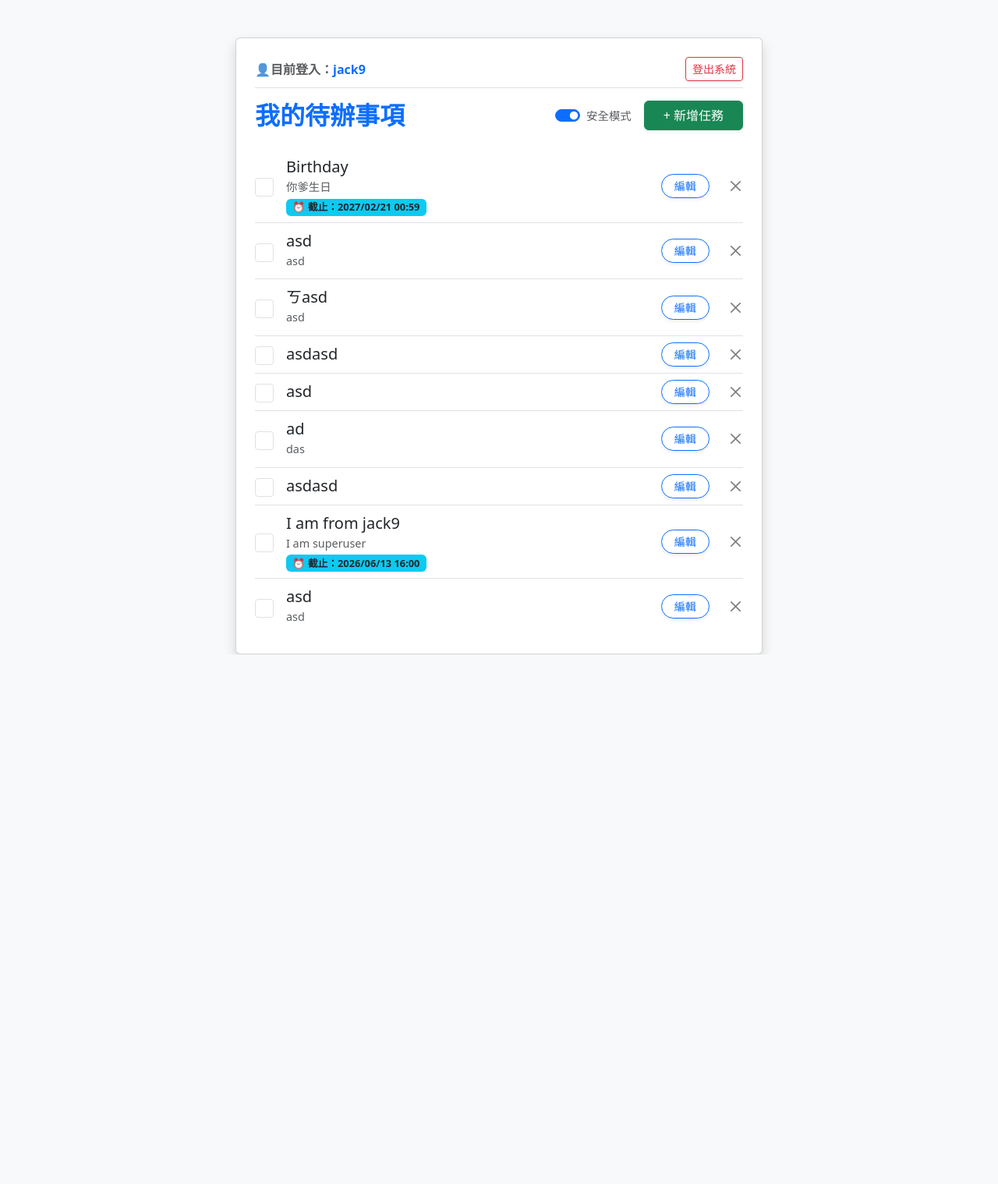
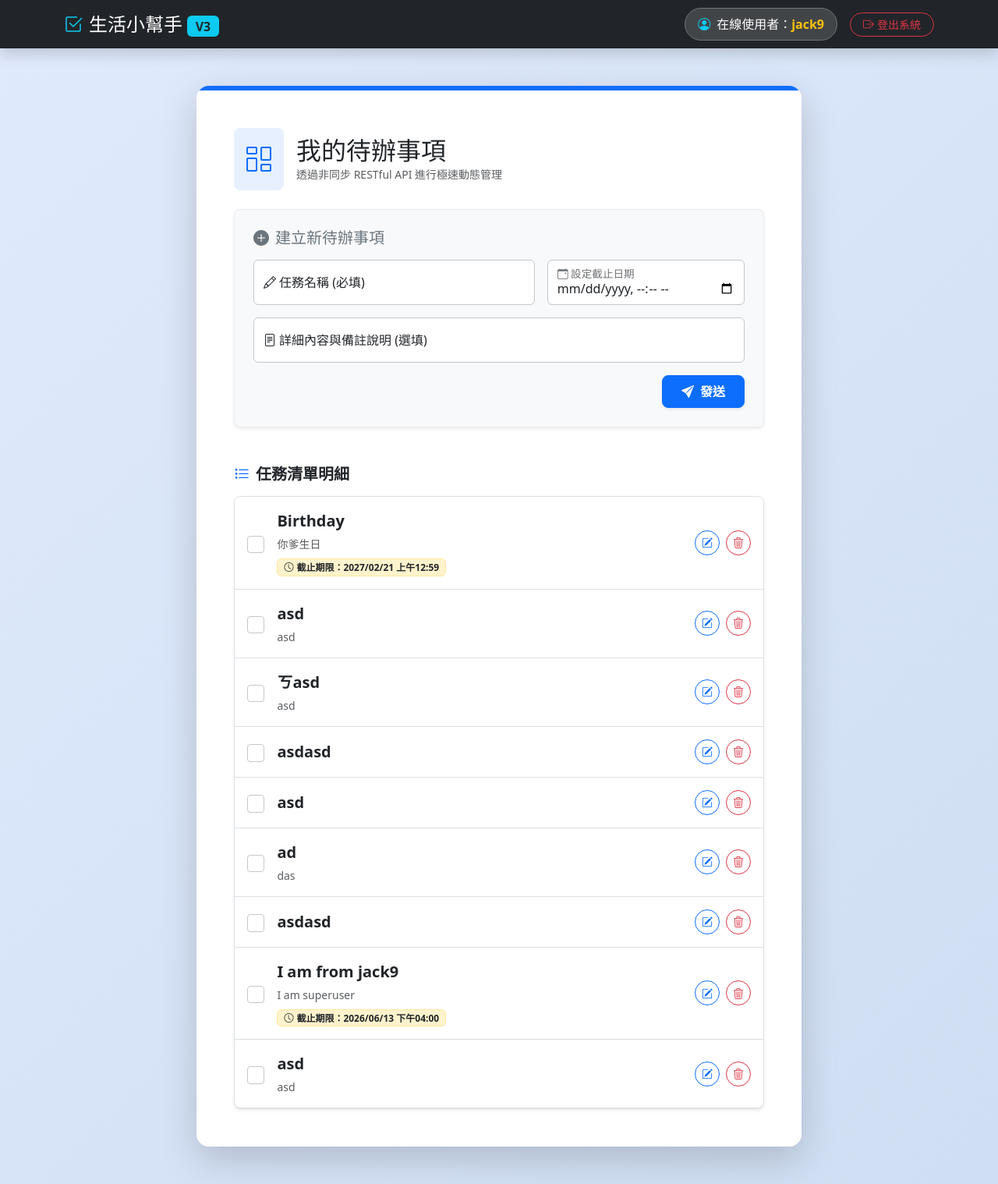
Before and after one commit to jack7164/django_hw3-prj_B3401150, a Django app: page / in a window 1280 px wide. Shown: the whole page at 78% size. Before the commit the page ends 839 px from the top, so only its background shows below. Run offline with Django 5.2, Linux system fonts and the light colour scheme; a user stored in the database is signed in; data comes from the database, SQL or seed files in the repository; both versions use the stored data as it was after the commit; some libraries are stand-ins or nearby versions.

Commit message:
template renew

```diff
--- a/todo_app/serializers.py
+++ b/todo_app/serializers.py
@@ -6,7 +6,7 @@ from .models import Todo
 class TodoSerializer(serializers.ModelSerializer):
     class Meta:
         model = Todo
-        fields = ['id', 'title', 'is_completed', 'created_at', 'deadline']
+        fields = ['id', 'title','content', 'is_completed', 'created_at', 'deadline']
 
     def validate_deadline(self, value):
         #負責驗證截止日期
--- a/todo_app/templates/todo.html
+++ b/todo_app/templates/todo.html
@@ -3,185 +3,269 @@
 <head>
     <meta charset="UTF-8">
     <meta name="viewport" content="width=device-width, initial-scale=1.0">
-    <title>待辦事項清單</title>
+    <title>智慧生活小幫手 V3 - 控制台</title>
     <link href="https://cdn.jsdelivr.net/npm/bootstrap@5.3.0/dist/css/bootstrap.min.css" rel="stylesheet">
+    <link href="https://cdn.jsdelivr.net/npm/bootstrap-icons@1.11.3/font/bootstrap-icons.min.css" rel="stylesheet">
     <style>
+        /* 精緻的高質感漸層背景 */
+        body {
+            background: linear-gradient(135deg, #e0eafc 0%, #cfdef3 100%);
+            min-vh-100: 100vh;
+        }
+        /* 任務已完成的刪除線與淡化效果 */
         .completed-text {
             text-decoration: line-through;
-            color: #6c757d;
+            color: #adb5bd;
         }
+        /* 列表項目的微動態懸浮效果 */
         .todo-item {
-            transition: all 0.2s;
+            transition: all 0.25s ease;
         }
         .todo-item:hover {
             background-color: #f8f9fa;
+            transform: translateY(-2px);
+            box-shadow: 0 4px 8px rgba(0,0,0,0.05) !important;
+        }
+        /* 膠囊帳戶標籤樣式 */
+        .user-badge {
+            background-color: rgba(255, 255, 255, 0.15);
+            backdrop-filter: blur(5px);
         }
     </style>
 </head>
-<body class="bg-light">
+<body>
 
-<div class="container mt-5" style="max-width: 700px;">
-    <div class="card shadow">
-        <div class="card-body p-4">
-
-            <div class="d-flex justify-content-between align-items-center mb-3 pb-2 border-bottom">
-                <span class="text-muted fw-bold">
-                    👤目前登入：<span class="text-primary">{{ request.user.username }}</span>
+<nav class="navbar navbar-expand-lg navbar-dark bg-dark shadow mb-4 sticky-top">
+    <div class="container">
+        <a class="navbar-brand fw-extrabold fs-4 text-white" href="#">
+            <i class="bi bi-check2-square text-info me-2"></i>生活小幫手 <span class="badge bg-info text-dark fs-6 align-middle">V3</span>
+        </a>
+        <div class="d-flex align-items-center">
+            <span class="navbar-text text-white me-3 px-3 py-2 rounded-pill user-badge border border-secondary">
+                <i class="bi bi-person-circle text-info me-2"></i>在線使用者：<strong class="text-warning">{{ request.user.username }}</strong>
             </span>
             <form action="{% url 'logout' %}" method="POST" class="m-0">
                 {% csrf_token %}
-                    <button type="submit" class="btn btn-sm btn-outline-danger shadow-sm">登出系統</button>
+                <button type="submit" class="btn btn-sm btn-outline-danger rounded-pill px-3 shadow-sm">
+                    <i class="bi bi-box-arrow-right me-1"></i>登出系統
+                </button>
             </form>
         </div>
+    </div>
+</nav>
 
-            <div class="d-flex justify-content-between align-items-center mb-4">
-                <h2 class="fw-bold text-primary mb-0">我的待辦事項</h2>
+<div class="container my-5" style="max-width: 800px;">
+    <div class="card border-0 shadow-lg rounded-4 overflow-hidden">
 
-                <div class="d-flex align-items-center">
-                    <div class="form-check form-switch me-3 mb-0">
-                        <input class="form-check-input" type="checkbox" id="SafeModeToggle" style="cursor: pointer;">
-                        <script>
-                            document.getElementById('SafeModeToggle').checked = true; // 預設開啟安全模式
-                        </script>
-                        <label class="form-check-label text-muted" for="SafeModeToggle" style="cursor: pointer; font-size: 0.9rem;">
-                        安全模式
-                        </label>
+        <div class="bg-primary" style="height: 6px;"></div>
+
+        <div class="card-body p-4 p-md-5 bg-white">
+
+            <div class="d-flex align-items-center mb-4">
+                <div class="bg-primary bg-opacity-10 p-3 rounded-3 me-3 text-primary">
+                    <i class="bi bi-columns-gap fs-2"></i>
                 </div>
-
-                    <a href="{% url 'add_todo_page' %}" class="btn btn-success px-4 shadow-sm">+ 新增任務</a>
+                <div>
+                    <h2 class="fw-black text-dark m-0">我的待辦事項</h2>
+                    <p class="text-muted m-0 small">透過非同步 RESTful API 進行極速動態管理</p>
                 </div>
             </div>
 
-            <div class="list-group list-group-flush" id="taskList">
-                {% for task in todos %}
-                    <div class="list-group-item d-flex justify-content-between align-items-center px-0 todo-item"
-                         id="todo-{{ task.id }}">
-
-                        <div class="d-flex align-items-center flex-grow-1">
-                            <input class="form-check-input me-3" type="checkbox"
-                                style="width: 1.5rem; height: 1.5rem; cursor: pointer;"
-                                onchange="handleTaskCheck({{ task.id }}, this)"
-                                {% if task.is_completed %}checked{% endif %}>
-
-                            <div class="d-flex flex-column">
-                                <span class="fs-5 {% if task.is_completed %}completed-text{% endif %}" id="title-{{ task.id }}">
-                                    {{ task.title }}
-                                </span>
-                                {% if task.content %}
-                                <span class="text-muted mb-1" style="font-size: 0.9rem;">
-                                    {{ task.content }}
-                                </span>
-                                {% endif %}
-                                {% if task.deadline %}
-                                <span class="badge bg-info text-dark align-self-start" style="font-size: 0.8rem;">
-                                    ⏰ 截止：{{ task.deadline|date:"Y/m/d H:i" }}
-                                </span>
-                                {% endif %}
+            <div class="card border border-light-subtle bg-light rounded-3 mb-5 shadow-sm">
+                <div class="card-body p-4">
+                    <h5 class="card-title text-secondary mb-3"><i class="bi bi-plus-circle-fill me-2"></i>建立新待辦事項</h5>
+                    <form id="apiAddForm">
+                        <div class="row g-3">
+                            <div class="col-md-7">
+                                <div class="form-floating">
+                                    <input type="text" id="apiTitle" class="form-control border-secondary-subtle" placeholder="任務名稱" required>
+                                    <label for="apiTitle"><i class="bi bi-pencil me-1"></i>任務名稱 (必填)</label>
+                                </div>
+                            </div>
+                            <div class="col-md-5">
+                                <div class="form-floating">
+                                    <input type="datetime-local" id="apiDeadline" class="form-control border-secondary-subtle">
+                                    <label for="apiDeadline"><i class="bi bi-calendar-event me-1"></i>設定截止日期</label>
+                                </div>
+                            </div>
+                            <div class="col-12">
+                                <div class="form-floating">
+                                    <input type="text" id="apiContent" class="form-control border-secondary-subtle" placeholder="詳細內容">
+                                    <label for="apiContent"><i class="bi bi-file-text me-1"></i>詳細內容與備註說明 (選填)</label>
+                                </div>
+                            </div>
+                            <div class="col-12 text-end">
+                                <button type="submit" class="btn btn-primary px-4 py-2 rounded-3 shadow-sm fw-bold">
+                                    <i class="bi bi-send-fill me-2"></i>發送
+                                </button>
+                            </div>
+                        </div>
+                    </form>
                 </div>
             </div>
 
-                        <a href="{% url 'edit_todo_page' task.id %}" class="btn btn-sm btn-outline-primary me-2 px-3 shadow-sm" style="border-radius: 20px;">
-                            編輯
-                        </a>
+            <h5 class="text-dark fw-bold mb-3 d-flex justify-content-between align-items-center">
+                <span><i class="bi bi-list-task me-2 text-primary"></i>任務清單明細</span>
+            </h5>
 
-                        <button type="button" class="btn-close ms-3" aria-label="Delete"
-                                onclick="deleteTask({{ task.id }})" style="font-size: 0.8rem;"></button>
+            <div class="list-group list-group-flush border rounded-3 overflow-hidden shadow-sm" id="taskList">
+                <div class="text-center py-5 text-muted" id="loadingMsg">
+                    <div class="spinner-border spinner-border-sm text-primary me-2" role="status"></div>
+                    正在與安全雲端資料庫同步中...
                 </div>
-                {% endfor %}
             </div>
 
-            <div id="emptyMessage" class="text-center py-5 text-muted d-none">
-                <p class="fs-5 mb-0">目前沒有待辦事項，休息一下吧！</p>
+            <div id="emptyMessage" class="text-center py-5 text-muted d-none bg-light rounded-3 border border-dashed mt-3">
+                <i class="bi bi-emoji-smile fs-1 text-secondary mb-2 d-block"></i>
+                <p class="fs-5 fw-medium mb-1 text-dark">太棒了！目前沒有任何未辦事項</p>
+                <p class="small text-muted mb-0">您可以利用上方表單隨時指派全新任務</p>
             </div>
 
         </div>
     </div>
 </div>
 
-{% csrf_token %}
+<script>
+    document.addEventListener('DOMContentLoaded', loadTasks);
 
-<script>
-    const csrftoken = document.querySelector('[name=csrfmiddlewaretoken]').value;
-    const deleteModeToggle = document.getElementById('deleteModeToggle');
+    // [API: GET] 讀取任務
+    function loadTasks() {
+        fetch('/api/todos/')
+            .then(response => response.json())
+            .then(data => {
+                document.getElementById('loadingMsg').classList.add('d-none');
+                const taskList = document.getElementById('taskList');
+                taskList.innerHTML = '';
 
-    // 頁面載入時檢查是否為空
-    document.addEventListener('DOMContentLoaded', () => {
-        checkEmptyState();
+                if (data.data.length === 0) {
+                    document.getElementById('emptyMessage').classList.remove('d-none');
+                } else {
+                    document.getElementById('emptyMessage').classList.add('d-none');
+                    data.data.forEach(task => renderTaskHTML(task));
+                }
             });
-
-    // 檢查畫面是否為空
-    function checkEmptyState() {
-        // 選取所有還在畫面上的任務元素
-        const items = document.querySelectorAll('.todo-item');
-        const emptyMessage = document.getElementById('emptyMessage');
-
-        if (items.length > 0) {
-            emptyMessage.classList.add('d-none'); // 還有任務，隱藏休息訊息
-        } else {
-            emptyMessage.classList.remove('d-none'); // 沒任務了，顯示休息訊息
-        }
     }
 
-    // 處理任務打勾的核心邏輯
-    function handleTaskCheck(id, checkboxElem) {
-        // 如果「打勾後直接刪除」的開關有被開啟，而且使用者是把任務「打勾」
-        if (!SafeModeToggle.checked && checkboxElem.checked) {
+    // [API: POST] 新增任務
+    document.getElementById('apiAddForm').addEventListener('submit', function(e) {
+        e.preventDefault();
 
-            // 直接呼叫後端的刪除 API
-            fetch(`/delete/${id}/`, {
+        const taskContentValue = document.getElementById('apiContent').value;
+        const payload = {
+            title: document.getElementById('apiTitle').value,
+            content: taskContentValue,
+            description: taskContentValue,
+            memo: taskContentValue,
+            content: document.getElementById('apiContent').value,
+            deadline: document.getElementById('apiDeadline').value || null
+        };
+
+        fetch('/api/todos/', {
             method: 'POST',
-                headers: { 'X-CSRFToken': csrftoken }
+            headers: { 'Content-Type': 'application/json' },
+            body: JSON.stringify(payload)
         })
         .then(response => response.json())
         .then(data => {
             if (data.status === 'success') {
-                    const element = document.getElementById(`todo-${id}`);
-                    element.remove(); // 從畫面上徹底移除
-                    checkEmptyState(); // 檢查要不要顯示休息訊息
+                document.getElementById('apiAddForm').reset();
+                document.getElementById('emptyMessage').classList.add('d-none');
+                renderTaskHTML(data.data, true);
+            } else {
+                alert('驗證不通過：' + JSON.stringify(data.errors));
             }
         });
+    });
 
-        } else {
-            // 保留模式：呼叫切換狀態 API (加上/移除 刪除線)
-            fetch(`/toggle/${id}/`, {
-                method: 'POST',
-                headers: { 'X-CSRFToken': csrftoken }
+    // [API: PATCH] 變更狀態
+    function toggleTask(id, checkbox) {
+        fetch(`/api/todos/${id}/`, {
+            method: 'PATCH',
+            headers: { 'Content-Type': 'application/json' },
+            body: JSON.stringify({ is_completed: checkbox.checked })
         })
         .then(response => response.json())
         .then(data => {
             const titleSpan = document.getElementById(`title-${id}`);
-                if (data.is_completed) {
+            const contentSpan = document.getElementById(`content-${id}`);
+            if (data.data.is_completed) {
                 titleSpan.classList.add('completed-text');
-                    checkboxElem.checked = true;
+                if(contentSpan) contentSpan.classList.add('completed-text');
             } else {
                 titleSpan.classList.remove('completed-text');
-                    checkboxElem.checked = false;
+                if(contentSpan) contentSpan.classList.remove('completed-text');
             }
         });
     }
-    }
 
-    // 右邊專屬的 X 按鈕 (維持原本的刪除功能，並帶有確認視窗)
+    // [API: DELETE] 刪除任務
     function deleteTask(id) {
-        if (SafeModeToggle.checked) {
-            if (!confirm('確定要刪除這項任務嗎？')) return;
-        }
+        if (!confirm('確認要透過 RESTful API 徹底銷毀此項紀錄嗎？')) return;
 
-
-        fetch(`/delete/${id}/`, {
-            method: 'POST',
-            headers: { 'X-CSRFToken': csrftoken }
+        fetch(`/api/todos/${id}/`, {
+            method: 'DELETE'
         })
         .then(response => response.json())
         .then(data => {
             if (data.status === 'success') {
-                const element = document.getElementById(`todo-${id}`);
-                element.remove();
-                checkEmptyState();
+                document.getElementById(`todo-${id}`).remove();
+                if (document.querySelectorAll('.todo-item').length === 0) {
+                    document.getElementById('emptyMessage').classList.remove('d-none');
+                }
             }
         });
     }
+
+    // 動態 HTML 注入元件 (套用全新 Bootstrap 樣式與 Icon)
+    function renderTaskHTML(task, prepend = false) {
+        const taskList = document.getElementById('taskList');
+        const isChecked = task.is_completed ? 'checked' : '';
+        const textClass = task.is_completed ? 'completed-text' : '';
+
+        const taskContent = task.content || task.description || task.memo || '';
+
+        // 處理截止日期顯示
+        let deadlineHtml = '';
+        if (task.deadline) {
+            const d = new Date(task.deadline);
+            const dateStr = d.toLocaleString('zh-TW', {year:'numeric', month:'2-digit', day:'2-digit', hour:'2-digit', minute:'2-digit'});
+            deadlineHtml = `<span class="badge bg-warning-subtle text-warning-tight align-self-start mt-2 px-2 py-1 border border-warning-subtle rounded text-dark" style="font-size: 0.75rem;"><i class="bi bi-clock me-1"></i>截止期限：${dateStr}</span>`;
+        }
+        //生成任務項目的 HTML 結構，包含 Bootstrap 樣式與 Icon
+        const html = `
+            <div class="list-group-item d-flex justify-content-between align-items-center p-3 todo-item border-bottom shadow-sm" id="todo-${task.id}">
+                <div class="d-flex align-items-center flex-grow-1">
+                    <input class="form-check-input me-3 border-secondary-subtle" type="checkbox" style="width: 1.4rem; height: 1.4rem; cursor: pointer;"
+                        onchange="toggleTask(${task.id}, this)" ${isChecked}>
+
+                        <!-- 任務標題與內容，已完成則套用刪除線與淡化效果 -->
+                        <div class="d-flex flex-column">
+                        <span class="fs-5 fw-bold text-dark ${textClass}" id="title-${task.id}">${task.title}</span>
+                        ${task.content ? `<span class="text-muted mt-1 ${textClass}" id="content-${task.id}" style="font-size: 0.875rem;"></i>${task.content}</span>` : ''}
+                        ${deadlineHtml}
+                    </div>
+                </div>
+
+                <!-- 編輯與刪除按鈕，使用 Bootstrap 圖示並套用圓形按鈕樣式 -->
+                <div class="d-flex align-items-center">
+                    <a href="/edit/${task.id}/" class="btn btn-sm btn-outline-primary btn-icon me-2 rounded-circle" title="編輯細節" style="width: 32px; height: 32px; display: flex; align-items: center; justify-content: center;">
+                        <i class="bi bi-pencil-square"></i>
+                    </a>
+                    <button type="button" class="btn btn-sm btn-outline-danger rounded-circle" onclick="deleteTask(${task.id})" title="刪除任務" style="width: 32px; height: 32px; display: flex; align-items: center; justify-content: center;">
+                        <i class="bi bi-trash3"></i>
+                    </button>
+                </div>
+            </div>
+        `;
+
+        if (prepend) {
+            taskList.insertAdjacentHTML('afterbegin', html);
+        } else {
+            taskList.insertAdjacentHTML('beforeend', html);
+        }
+    }
 </script>
 
+<script src="https://cdn.jsdelivr.net/npm/bootstrap@5.3.0/dist/js/bootstrap.bundle.min.js"></script>
 </body>
 </html>
```
Also changed, not shown: db.sqlite3. Lines whose indentation alone changed are shown as unchanged.
